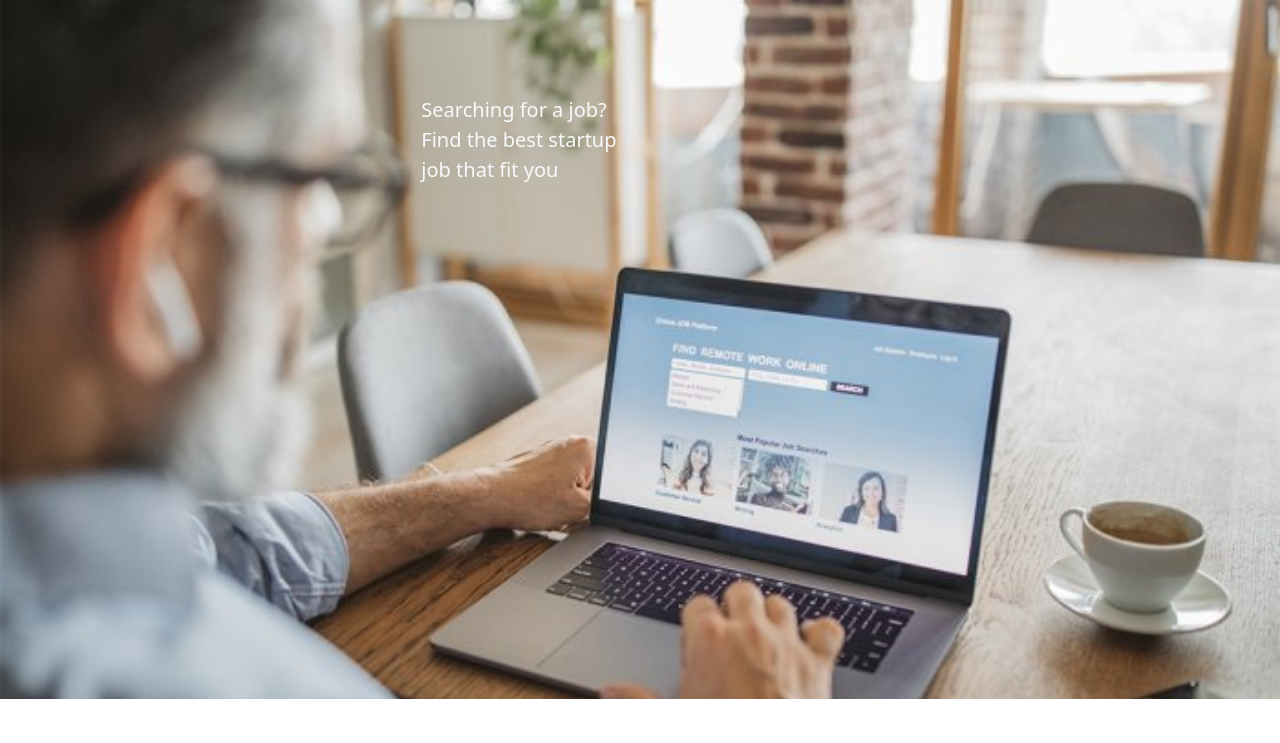
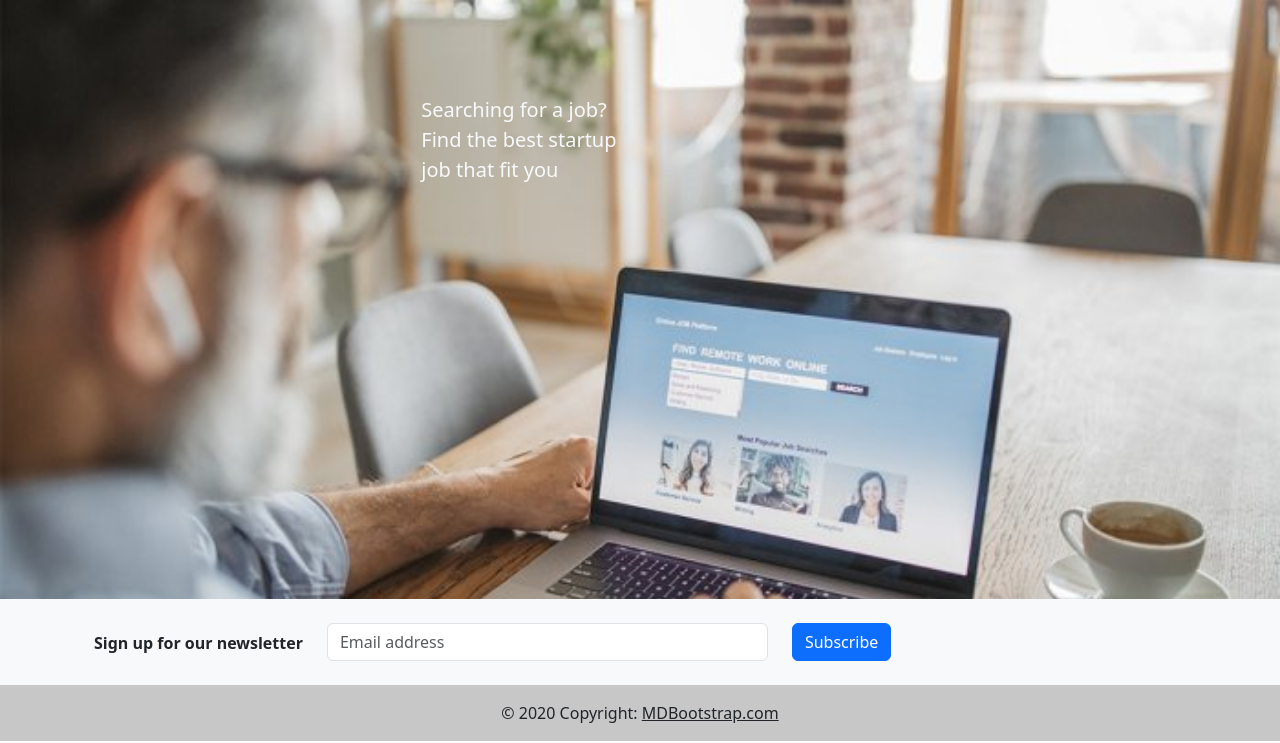
Before and after one commit to sayanavarghese/collegeproject-og, a Django app: page / in a window 1280 px wide. Shown: the part 57-800 px from the top of the page. Run offline with Django 3.2, Linux system fonts and the light colour scheme.

Commit message:
ADDING CHANGES

```diff
--- a/jobfinder/page_app/templates/base.html
+++ b/jobfinder/page_app/templates/base.html
@@ -57,6 +57,51 @@
     </nav>
   {% block content %}
   {% endblock content %}
+  <footer class="bg-light text-center text-lg-start">
+    <!-- Grid container -->
+    <div class="container p-4 pb-0">
+      <form action="">
+        <!--Grid row-->
+        <div class="row">
+          <!--Grid column-->
+          <div class="col-auto mb-4 mb-md-0">
+            <p class="pt-2">
+              <strong>Sign up for our newsletter</strong>
+            </p>
+          </div>
+          <!--Grid column-->
+
+          <!--Grid column-->
+          <div class="col-md-5 col-12 mb-4 mb-md-0">
+            <!-- Email input -->
+            <div class="form-outline mb-4">
+              <input placeholder="Email address" type="email" id="form5Example25" class="form-control" />
+              {% comment %} <label class="form-label" for="form5Example25">Email address</label> {% endcomment %}
+            </div>
+          </div>
+          <!--Grid column-->
+
+          <!--Grid column-->
+          <div class="col-auto mb-4 mb-md-0">
+            <!-- Submit button -->
+            <button type="submit" class="btn btn-primary mb-4">
+              Subscribe
+            </button>
+          </div>
+          <!--Grid column-->
+        </div>
+        <!--Grid row-->
+      </form>
+    </div>
+    <!-- Grid container -->
+
+    <!-- Copyright -->
+    <div class="text-center p-3" style="background-color: rgba(0, 0, 0, 0.2);">
+      © 2020 Copyright:
+      <a class="text-dark" href="https://mdbootstrap.com/">MDBootstrap.com</a>
+    </div>
+    <!-- Copyright -->
+  </footer>
 
     <script
       src="https://cdn.jsdelivr.net/npm/bootstrap@5.3.0-alpha1/dist/js/bootstrap.bundle.min.js"
```
